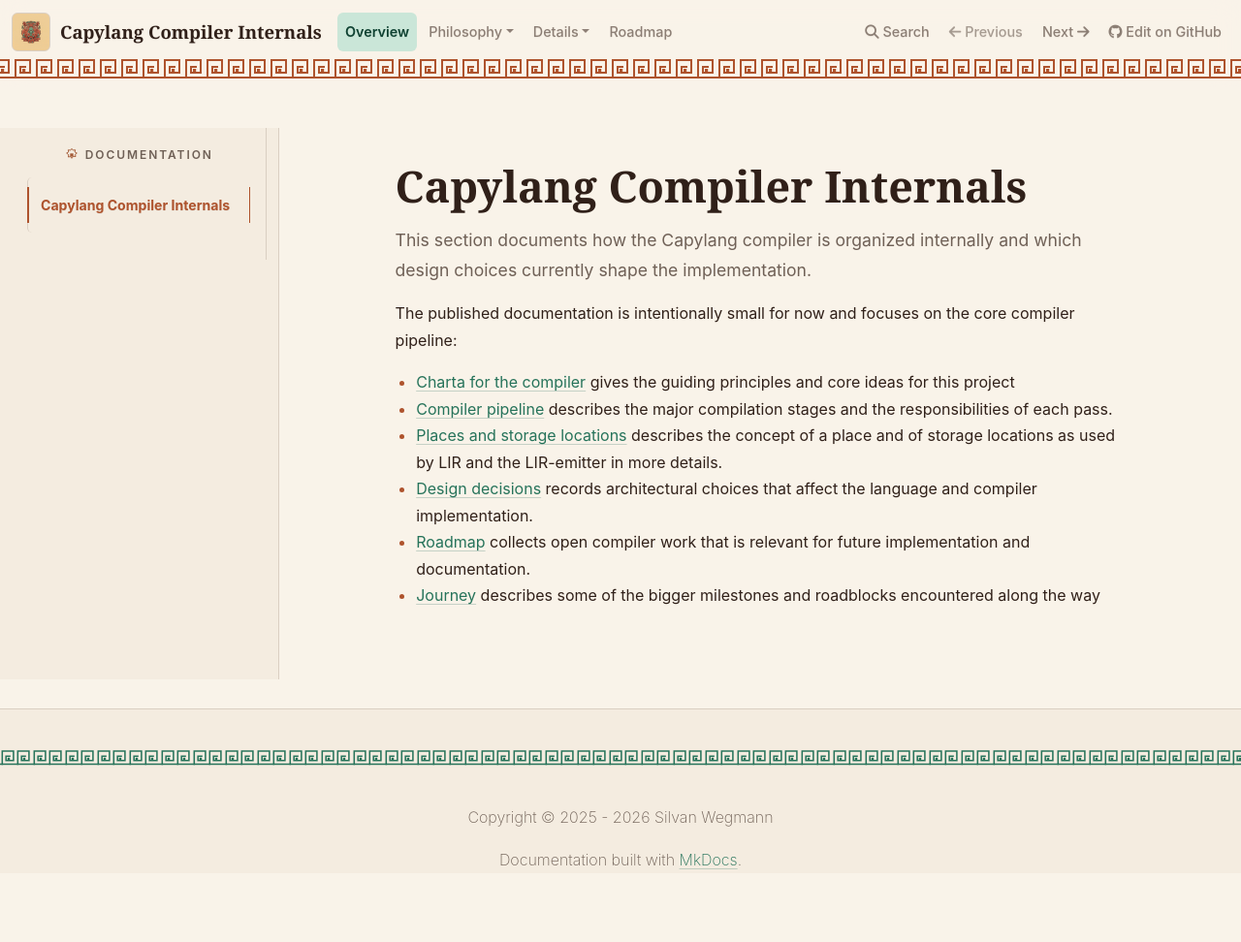
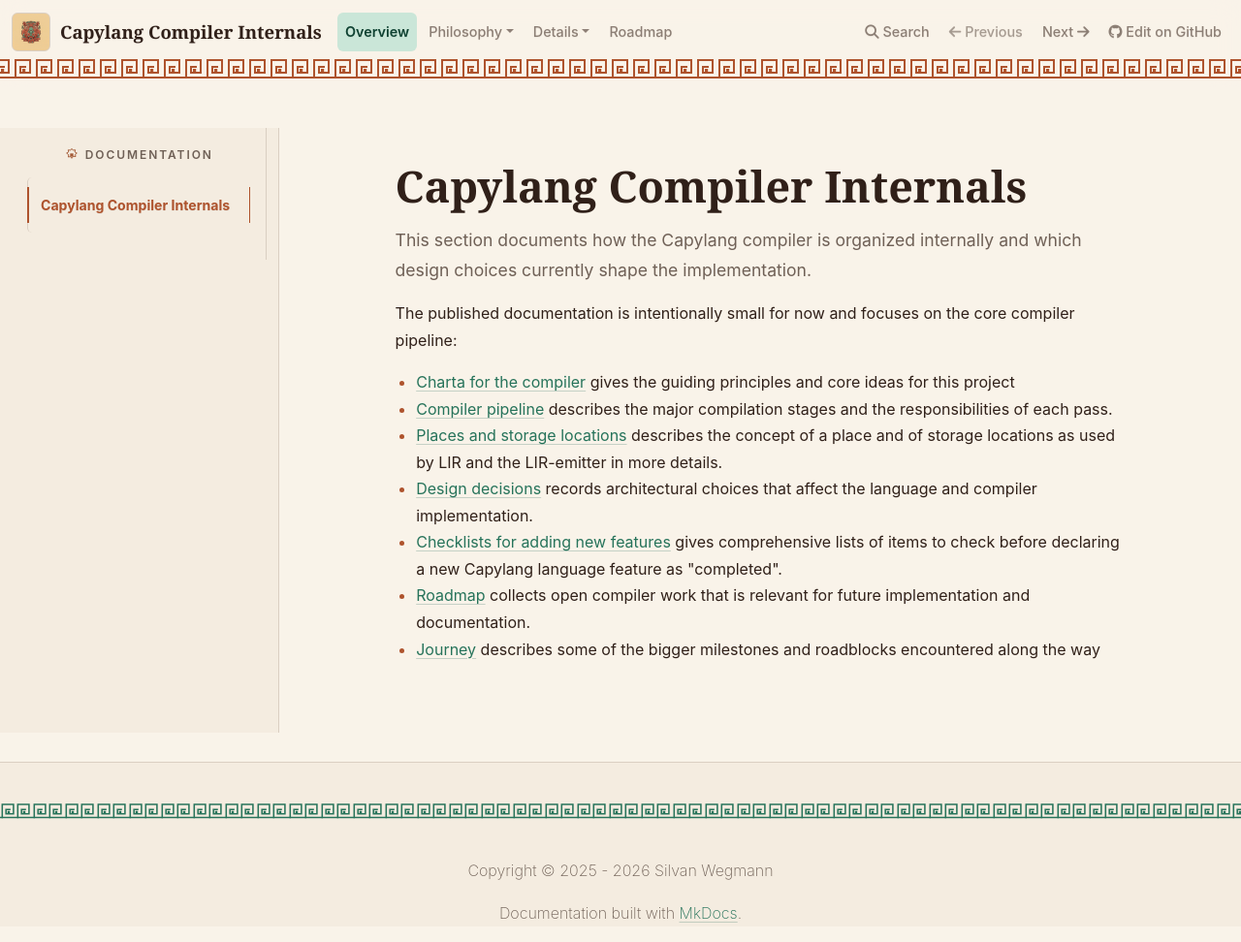
Before and after one commit to Jokymon/capylang, an MkDocs documentation site: the page built from doc/index.md, in a window 1280 px wide and 972 px high. Shown: the whole window at 97% size. Built offline with MkDocs 1.6.1, drawn with Linux system fonts in a browser that asks for light colours; nearby versions of some CDN libraries.

Commit message:
Add checklists for completing language changes
These can be seen as a form of "definition of done" for adding any kind
of new features to Capylang.

```diff
--- a/doc/index.md
+++ b/doc/index.md
@@ -13,6 +13,8 @@
   locations as used by LIR and the LIR-emitter in more details.
 - [Design decisions](design-decisions.md) records architectural choices that
   affect the language and compiler implementation.
+- [Checklists for adding new features](checklists.md) gives comprehensive lists of items to
+  check before declaring a new Capylang language feature as "completed".
 - [Roadmap](roadmap.md) collects open compiler work that is relevant for future
   implementation and documentation.
 - [Journey](journey.md) describes some of the bigger milestones and roadblocks encountered along the way
--- a/mkdocs.yml
+++ b/mkdocs.yml
@@ -22,6 +22,7 @@
     - Compiler Pipeline: compiler-pipeline.md
     - Places and storage locations: places-and-locations.md
     - Design Decisions: design-decisions.md
+    - Checklists: checklists.md
   - Roadmap: roadmap.md
 
 exclude_docs: |
```
Also changed, not shown: doc/checklists.md (added, +18 -0 lines).
